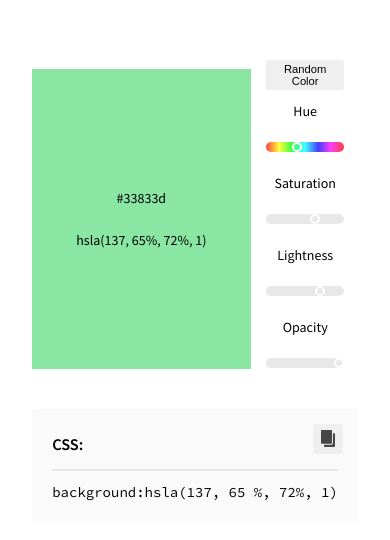
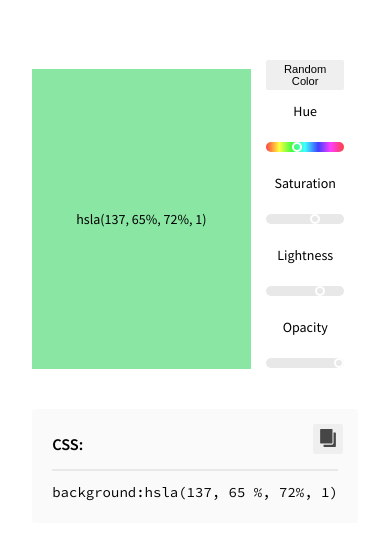
Before and after one commit to Breadkenty/07-02-color-picker, a React (Create React App) app: page / in a window 390 px wide. Shown: the part 126-666 px from the top of the page. Built offline with nearby package versions, Linux system fonts and the light colour scheme.

Commit message:
Added the feature where the text color changes based ont eh background lightness for legibility

```diff
--- a/src/App.jsx
+++ b/src/App.jsx
@@ -53,10 +53,9 @@ class App extends Component {
                 ${this.state.lightness}%, ${this.state.opacity})`,
               }}
             >
-              <p style={{ color: `'${this.changeHueBasedOnLightness}'` }}>
-                #33833d
-              </p>
-              <p>
+              <p
+                style={{ color: this.state.lightness < 50 ? 'white' : 'black' }}
+              >
                 hsla({this.state.hue}, {this.state.saturation}%,{' '}
                 {this.state.lightness}%, {this.state.opacity})
               </p>
--- a/src/index.css
+++ b/src/index.css
@@ -143,4 +143,7 @@ code {
   main {
     width: 80vw;
   }
+  .copy-to-clipboard img {
+    width: 100%;
+  }
 }
```
